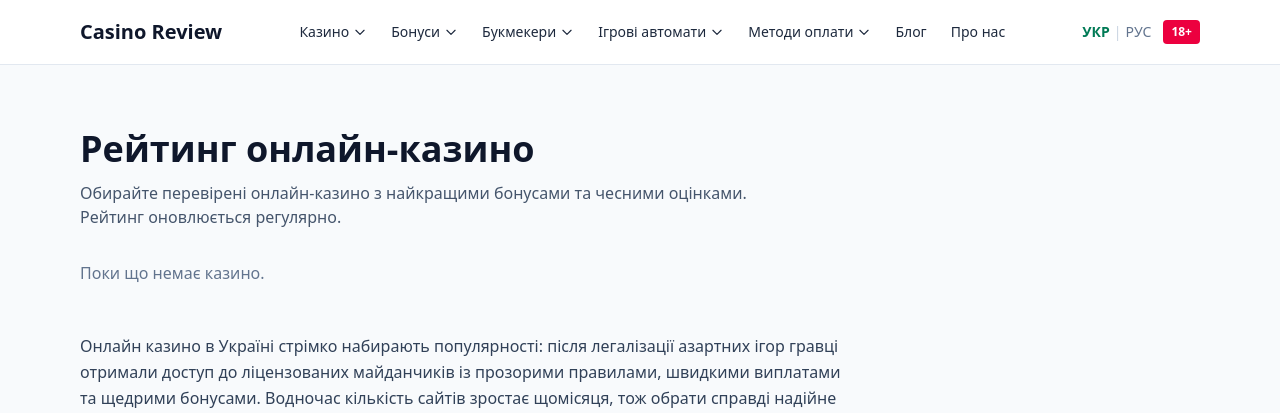
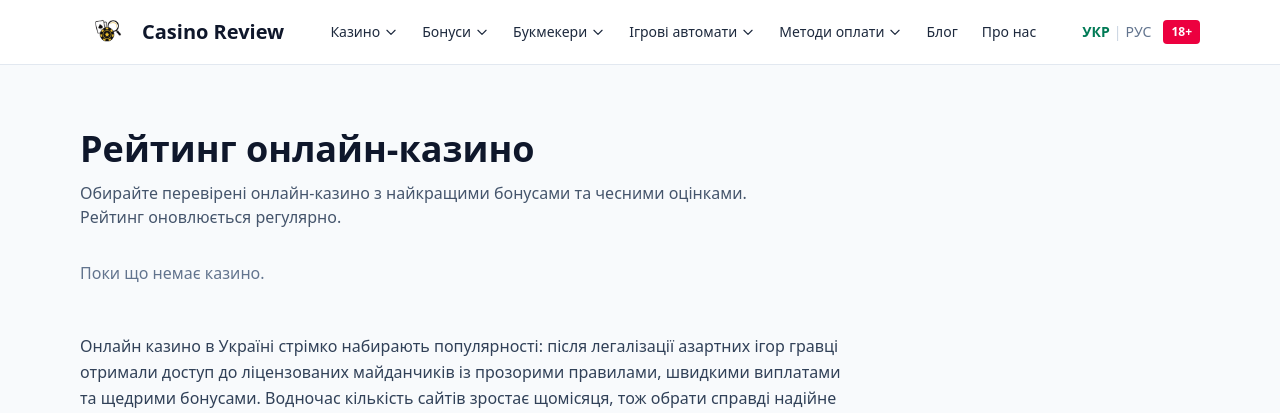
Before and after one commit to Yura05/casino_review, a FastAPI app: page /uk/ in a window 1280 px wide. Shown: the top 413 px of the page. Run offline with FastAPI, Linux system fonts and the light colour scheme; style sheets or scripts are compiled from the project's sources.

Commit message:
feat: add site logo (favicon + header) with Casino Review alt
Co-Authored-By: Claude Opus 4.8 <noreply@anthropic.com>

```diff
--- a/app/templates/base.html
+++ b/app/templates/base.html
@@ -3,6 +3,10 @@
 <head>
   <meta charset="UTF-8">
   <meta name="viewport" content="width=device-width, initial-scale=1.0">
+
+  {# --- Favicon / site icon --- #}
+  <link rel="icon" type="image/png" href="{{ url_for('static', path='img/logo.png') }}">
+  <link rel="apple-touch-icon" href="{{ url_for('static', path='img/logo.png') }}">
 
   {# --- SEO: tytuł + opis (nadpisywane na każdej podstronie) --- #}
   <title>{% block title %}{{ site_name }}{% endblock %}</title>
--- a/app/templates/partials/header.html
+++ b/app/templates/partials/header.html
@@ -1,6 +1,10 @@
 <header class="bg-white border-b border-slate-200">
   <div class="max-w-6xl mx-auto px-4 h-16 flex items-center justify-between gap-4">
-    <a href="/{{ lang }}/" class="text-xl font-bold text-slate-900 whitespace-nowrap">{{ site_name }}</a>
+    <a href="/{{ lang }}/" class="flex items-center gap-2 whitespace-nowrap">
+      <img src="{{ url_for('static', path='img/logo.png') }}" alt="Casino Review"
+           class="h-9 w-auto" width="36" height="36">
+      <span class="text-xl font-bold text-slate-900">{{ site_name }}</span>
+    </a>
 
     {# --- Nawigacja desktop (od sm w górę) --- #}
     <nav class="hidden sm:flex items-center gap-6 text-sm font-medium">
```
Also changed, not shown: app/static/img/logo.png (added).
